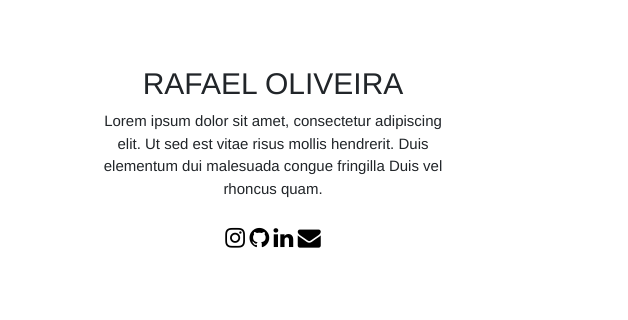
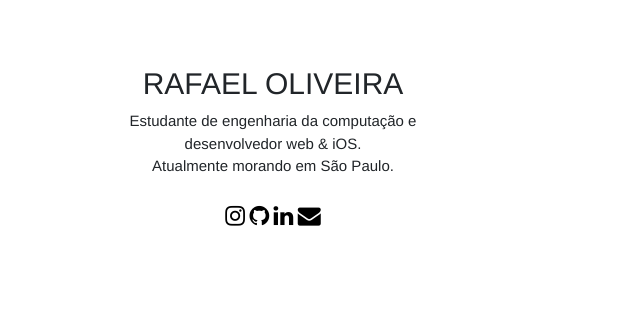
Before and after one commit to oneorafael/oneorafael.github.io, a plain HTML site: page index.html in a window 1280 px wide. Shown: the part 464-784 px from the top of the page, 652-1280 px from the left. Drawn offline with nearby package versions, Linux system fonts and the light colour scheme.

Commit message:
photo update

```diff
--- a/index.html
+++ b/index.html
@@ -9,7 +9,7 @@
     <link rel="stylesheet" href="https://stackpath.bootstrapcdn.com/bootstrap/4.3.1/css/bootstrap.min.css" integrity="sha384-ggOyR0iXCbMQv3Xipma34MD+dH/1fQ784/j6cY/iJTQUOhcWr7x9JvoRxT2MZw1T" crossorigin="anonymous">
     <link rel="stylesheet" href="css/style.css">
     <link rel="stylesheet" href="https://cdnjs.cloudflare.com/ajax/libs/font-awesome/4.7.0/css/font-awesome.min.css">
-    <title>Hello, world!</title>
+    <title>Rafael Oliveira - Developer (index)</title>
   </head>
   <body>
     <section class="bg">
@@ -48,21 +48,19 @@
             <div class="col-md-5">
                 <div class="photo">
                     <img class="rounded mx-auto d-block" width="300px;" height="300px;"
-                      src="https://i.imgur.com/fMFmS2y.jpg">
+                      src="https://i.imgur.com/i34L1K5.jpg">
                   </div>
             </div>
             <div class="col-md-4">
               <div class="bio">
                   <h3>RAFAEL OLIVEIRA</h3>
-                  <p>Lorem ipsum dolor sit amet, consectetur adipiscing elit.
-                      Ut sed est vitae risus mollis hendrerit. Duis elementum
-                     dui malesuada congue fringilla Duis vel rhoncus quam.</p>
+                  <p>Estudante de engenharia da computação e desenvolvedor web & iOS.</br>
+                     Atualmente morando em São Paulo.</p>
                      <div class="links">
                         <a href="https://www.instagram.com/oneorafael/" class="fa fa-instagram"></a>
                         <a href="https://www.github.com/oneorafael" class="fa fa-github"></a>
                         <a href="https://www.linkedin.com/in/oneorafael" class="fa fa-linkedin"></a>
                         <a href="mailto:oneorafael@gmail.com" class="fa fa-envelope"></a>
-
                     </div>
               </div>
             </div>
```
Also changed, not shown: portfolio.html (+1 -1 lines).
